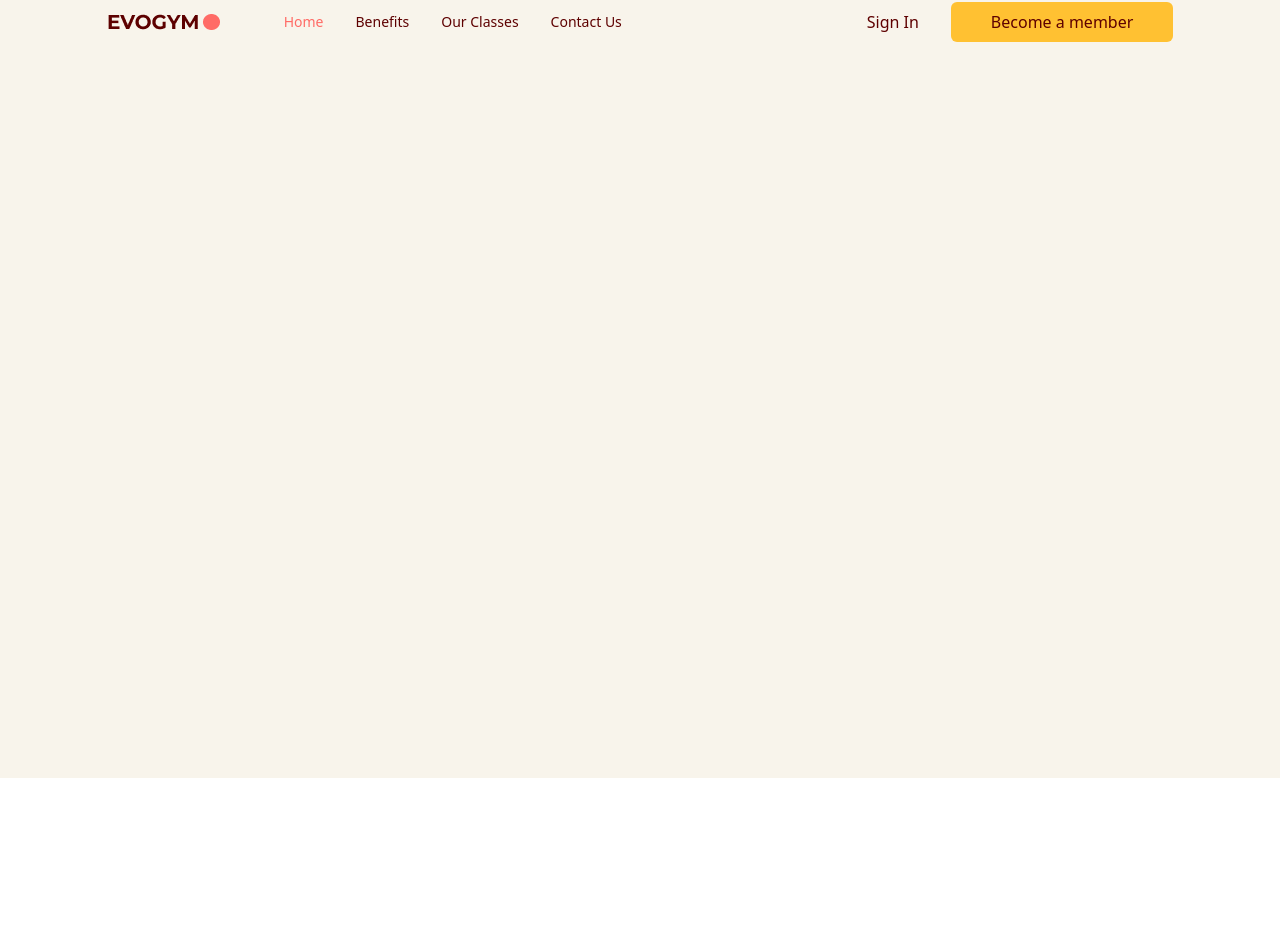
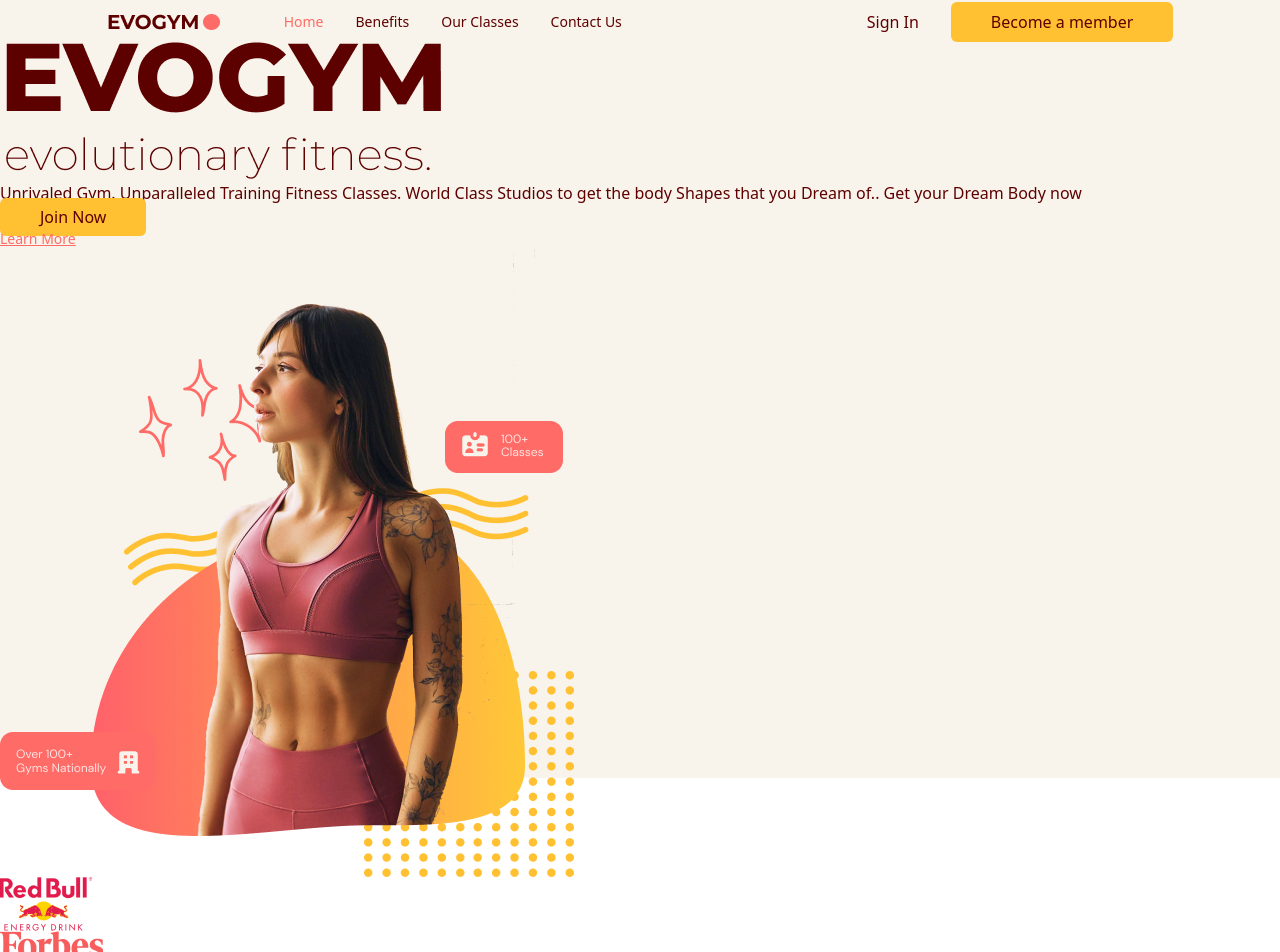
Before and after one commit to noorx7/ReactProjects, a React (Vite) app in the folder fitnessapp/gym-typescript/: page / in a window 1280 px wide. Shown: the part 22-974 px from the top of the page. Before the commit the page ends 800 px from the top, so only its background shows below. Built offline with nearby package versions, Linux system fonts and the light colour scheme.

Commit message:
navbar_complete

```diff
--- a/fitnessapp/gym-typescript/src/App.tsx
+++ b/fitnessapp/gym-typescript/src/App.tsx
@@ -1,19 +1,37 @@
-import { useState } from 'react'
+import { useEffect, useState } from 'react'
 import reactLogo from './assets/react.svg'
 import Navbar from "@/scenes/navbar"
 import { SelectedPage } from '@/shared/types'
+import Home from '@/scenes/home'
 
 
 
 function App() {
   const [selectedPage, setSelectedPage] = useState<SelectedPage >(SelectedPage.Home)
+  const [isTopofPage , setIsTopOfPage] = useState<boolean>(true)
+
+  useEffect(()=>{
+    const handleScroll = ()=>{
+      if (window.scrollY === 0){ //checking if window is at top
+      setIsTopOfPage(true)
+      setSelectedPage(SelectedPage.Home)}
+      if (window.scrollY !== 0 ){
+        setIsTopOfPage(false)
+      }
+    }
+    window.addEventListener("scroll" , handleScroll)
+    return ()=> window.removeEventListener("scroll" , handleScroll)
+
+  },[])
 
   return (
     <div className="app bg-gray-20">
       <Navbar
+        isTopOfPage={isTopofPage}
         selectedPage={selectedPage}
         setSelectedPage={setSelectedPage}
       />
+      <Home setSelectedPage={setSelectedPage}  />
     </div>
   )
 }
--- /dev/null
+++ b/fitnessapp/gym-typescript/src/scenes/home/index.tsx
@@ -0,0 +1,77 @@
+import useMediaQuery from "@/hooks/useMediaQuery"
+import { SelectedPage } from "@/shared/types"
+import ActionButton from "@/shared/action"
+import HomePageText from "@/assets/HomePageText.png"
+import HomePageGraphic from "@/assets/HomePageGraphic.png"
+import SponsorRedBull from "@/assets/SponsorRedBull.png"
+import SponsorForbes from "@/assets/SponsorForbes.png"
+import SponsorFortune  from "@/assets/SponsorFortune.png"
+import AnchorLink from "react-anchor-link-smooth-scroll"
+
+
+type Props = {
+    setSelectedPage: (value: SelectedPage) => void
+}
+
+function Home({ setSelectedPage  }: Props) {
+    const isAboveMediumScreens = useMediaQuery("(min-width:1060px)")
+  return (
+    <section
+    id="home"
+    className="gap-16 bg-gray-20 py-10 md:h-full md: pb-0"
+    >
+        {/* IMAGE AND MAIN HEADER */}
+        <div>
+            {/* MAIN HEADER */}
+            <div>
+                  {/* HEADINGS */}
+                  <div>
+                    <div>
+                        <div>
+                          <img alt="home-page-text"  src={HomePageText} />
+                        </div>
+                      </div>
+                      <p>
+                        Unrivaled Gym. Unparalleled Training Fitness Classes. World Class Studios to get the body Shapes that you Dream of.. Get your Dream Body now
+                      </p>
+                  </div>
+                  {/* ACTIONS */}
+                  <div>
+                    <ActionButton setSelectedPage={setSelectedPage}>
+                      Join Now
+                    </ActionButton>
+                    <AnchorLink
+                    className="text-sm fold-bold text-primary-500 underline hover:text-seconday-500"
+                    onClick={()=> setSelectedPage(SelectedPage.ContactUs)}
+                    href={`#${SelectedPage.ContactUs}`}
+
+                    >
+                      <p>Learn More</p>
+
+                    </AnchorLink>
+                  </div>
+            </div>
+
+            {/* IMAGE HEADER */}
+
+            <div>
+                <img src={HomePageGraphic} alt="home-pageGraphic" />
+            </div>
+        </div>
+        {/* Sponsors */}
+        {isAboveMediumScreens &&(
+          <div>
+            <div>
+              <div>
+                <img src={SponsorRedBull} alt="redbull-sponsor" />
+                <img src={SponsorForbes} alt="forbes-sponsor" />
+                <img src={SponsorFortune} alt="fortune-sponsor" />
+              </div>
+            </div>
+          </div>
+        )}
+    </section>
+  )
+}
+
+export default Home
--- a/fitnessapp/gym-typescript/src/scenes/navbar/index.tsx
+++ b/fitnessapp/gym-typescript/src/scenes/navbar/index.tsx
@@ -9,19 +9,22 @@
 
 
 type Props = {
+    isTopOfPage: boolean;
     selectedPage: SelectedPage;
     setSelectedPage: (value: SelectedPage) => void;
 }
 
 
-const Navbar = ({selectedPage, setSelectedPage}: Props) => {
+const Navbar = ({ isTopOfPage ,   selectedPage, setSelectedPage}: Props) => {
     const flexBetween = "flex items-center justify-between";
     const isAboveMediumScreens = useMediaQuery("(min-width: 1060px)")
     const [isMenuToggled, setIsMenuToggled] = useState<boolean>(false)
+    const navbarBackground = isTopOfPage ? "" : "bg-primary-100 drop-shadow"
+
 
   return (  <nav>
         <div
-        className={`${flexBetween} fixed top-0 z-30 w-full py-6`}
+        className={  `${navbarBackground}${flexBetween} fixed top-0 z-30 w-full py-6`}
         >
             <div className={`${flexBetween} mx-auto w-5/6`}>
                 <div className={`${flexBetween} w-full gap-16`}>
```
